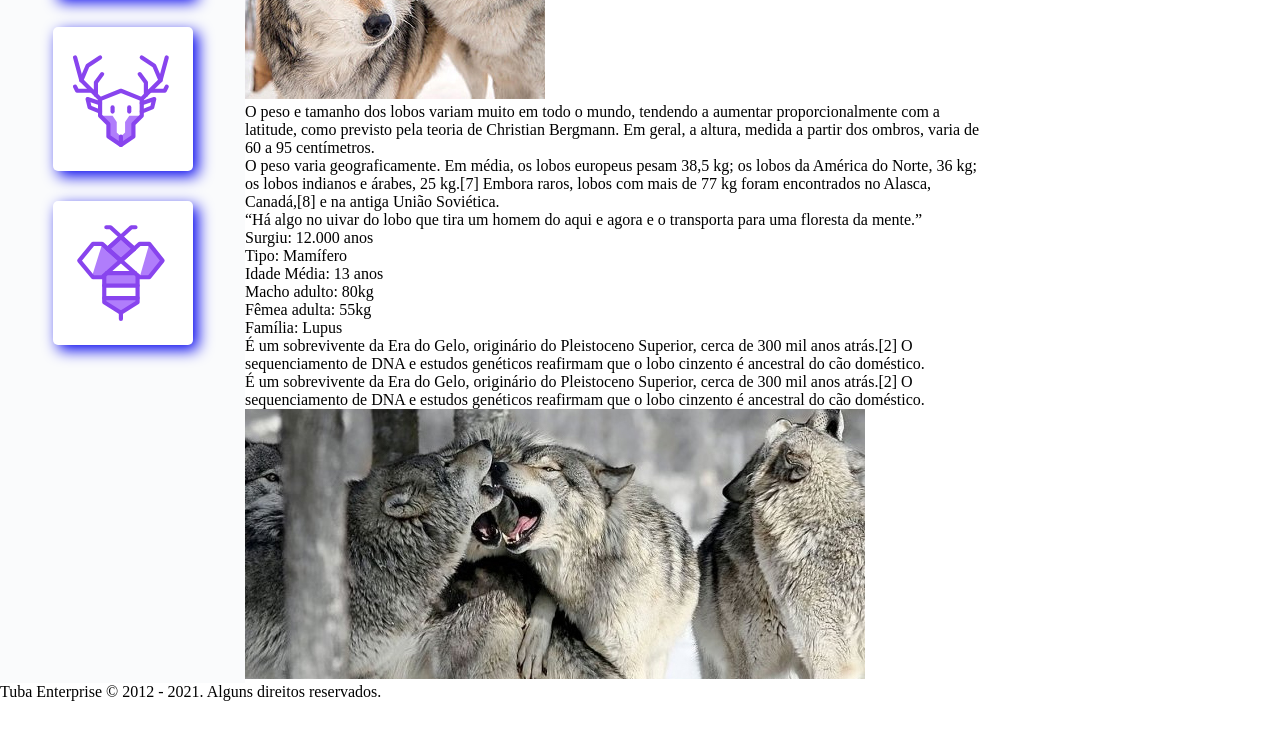
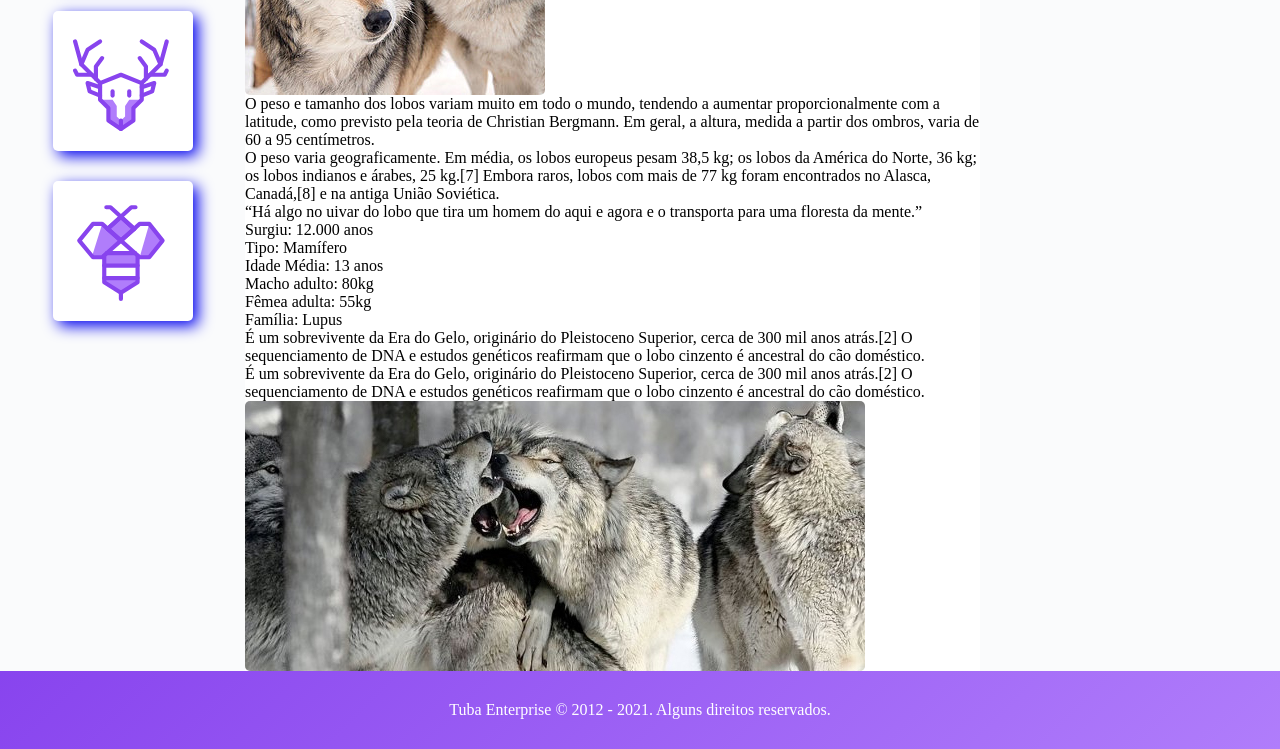
Before and after one commit to Tubagao/Wildbeast, a plain HTML site: page index.html in a window 1280 px wide. Shown: the part 800-1549 px from the top of the page. Before the commit the page ends 1501 px from the top, so only its background shows below. Drawn offline with Linux system fonts and the light colour scheme.

Commit message:
Design: Estilização do Anúncio e Footer

```diff
--- a/css/style.css
+++ b/css/style.css
@@ -15,8 +15,9 @@ a{
  text-decoration: none;
 }
 img{
-max-width: 100%;}
-
+display: block;
+max-width: 100%;
+border-radius: 5px}
 /*Grid Geral*/
 
 .estrutura{
@@ -90,15 +91,30 @@ padding: 30px;
  background: #B07DFB;
 }
 
-
+/*Content*/
 .content{
 grid-area: content;
 }
 
+
+/*Anúncio*/
 .anuncio{
 grid-area: anuncio;
+background: #fafbfc;
+display: grid;
+align-content: start;
+padding: 30px;
+gap: 30px;
 }
 
+/**/
 .footer{
 grid-area: footer;
+background: linear-gradient(135deg, #8844ee, #B07DFB);
 }
+
+.footer p{
+color: white;
+text-align: center;
+padding: 30px;
+}
```
